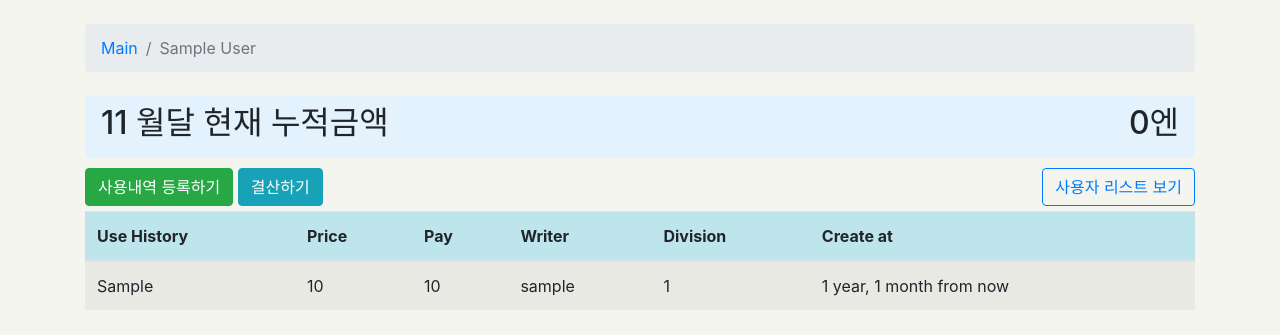
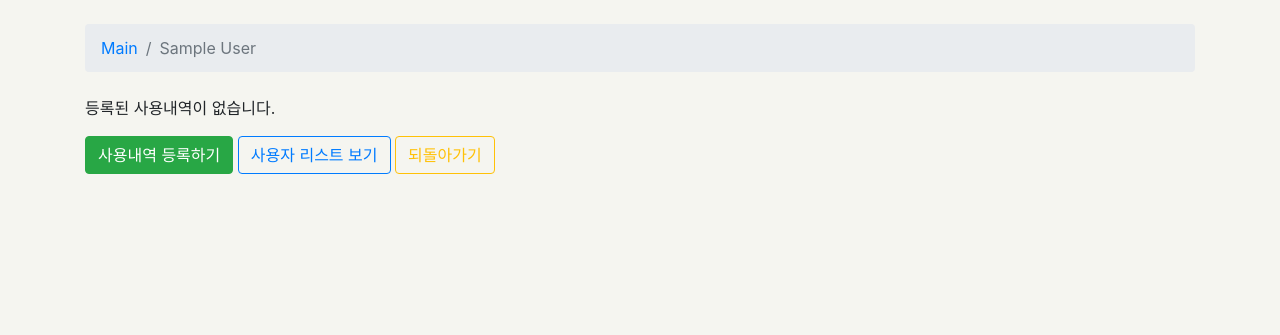
Before and after one commit to semtong/accountBook, a Django app: page /history_main/1/ in a window 1280 px wide. Shown: the part 56-391 px from the top of the page. Run offline with Django 3.2, Linux system fonts and the light colour scheme; a user stored in the database is signed in; tables that the repository leaves empty hold one stand-in row (values such as "Sample post"); some libraries are stand-ins or nearby versions; some web fonts are replaced.

Commit message:
modify queryset

```diff
--- a/accountBook/accountBook/urls.py
+++ b/accountBook/accountBook/urls.py
@@ -61,7 +61,7 @@ urlpatterns = [
     path('write_history/<int:history_pk>/', views.write_history, name='write_history'),
 
     # closing day
-    path('closing_day/<int:history_pk>/<int:month>', views.closing_day, name='closing_day'),
+    path('closing_day/<int:history_pk>/<int:year>/<int:month>', views.closing_day, name='closing_day'),
 
     path('history_main/<int:history_pk>/', views.history_main, name='history_main'),
 
--- a/accountBook/accountBookMain/views.py
+++ b/accountBook/accountBookMain/views.py
@@ -163,15 +163,18 @@ def history_main(request, history_pk):
 
     history_name = None
     save = None
+    current_year = None
     current_month = None
 
     paginator = None
     use_list = None
     try:
         save = int()
+        current_year = datetime.now().year
         current_month = datetime.now().month
 
-        history = UseList.objects.filter(book_name=history_pk).order_by('-create_at')
+        history = UseList.objects.filter(book_name=history_pk, create_at__year=current_year,
+                                         create_at__month=current_month).order_by('-create_at')
 
         sum_obj = MethodModule()
         save = sum_obj.get_sum(history_pk)
@@ -200,11 +203,11 @@ def history_main(request, history_pk):
     except EmptyPage:
         use_list = paginator.page(paginator.num_pages)
 
-    return render(request, 'history_main.html', {'history': use_list, 'name': history_name, 'sum': save, 'month': current_month})
+    return render(request, 'history_main.html', {'history': use_list, 'name': history_name, 'sum': save, 'year': current_year , 'month': current_month})
 
 
 @login_required
-def closing_day(request, history_pk, month):
+def closing_day(request, history_pk, year, month):
 
     # pre-depth
     history_name = AccountBooksName.objects.get(pk=history_pk)
@@ -225,7 +228,8 @@ def closing_day(request, history_pk, month):
     try:
 
         # all use list
-        history = UseList.objects.filter(book_name=history_pk).order_by('-create_at')
+        history = UseList.objects.filter(book_name=history_pk, create_at__year=year,
+                                         create_at__month=month).order_by('-create_at')
         if len(history) > 0:
             for i in history:
                 price = i.price
@@ -247,7 +251,7 @@ def closing_day(request, history_pk, month):
     except EmptyPage:
         use_list = paginator.page(paginator.num_pages)
 
-    return render(request, 'closing_day.html', {'name': history_name, 'user_list': user_list, 'sum': sum, 'month': month, 'div': int(div), 'history': use_list})
+    return render(request, 'closing_day.html', {'name': history_name, 'user_list': user_list, 'sum': sum, 'year': year, 'month': month, 'div': int(div), 'history': use_list})
 
 # @login_required
 # def main_view(request):
--- a/accountBook/templates/history_main.html
+++ b/accountBook/templates/history_main.html
@@ -17,7 +17,7 @@
     {% else %}
 
         <nav class="navbar navbar-light" style="background-color: #e3f2fd; margin-bottom: 10px;">
-            <h2>{{ month }} 월달 현재 누적금액</h2>
+            <h2> {{ year }} 년  {{ month }} 월달 현재 누적금액</h2>
             {% if history_name == 'k' %}
                 <h2>{{ sum|intcomma }}원</h2>
             {% else %}
@@ -27,7 +27,7 @@
 
         <a type="button" href="{% url 'write_history' name.pk %}" class="btn btn-success" style="margin-bottom:5px;">사용내역 등록하기</a>
         <a type="button" href="{% url 'accountListUser' name.pk %}" class="btn btn btn-outline-primary" style="margin-bottom:5px; float:right" >사용자 리스트 보기</a>
-        <a type="button" href="{% url 'closing_day' name.pk month %}" class="btn btn-info" style="margin-bottom:5px;float:">결산하기</a>
+        <a type="button" href="{% url 'closing_day' name.pk year month %}" class="btn btn-info" style="margin-bottom:5px;float:">결산하기</a>
 
         <table class="table table-striped">
             <thead>
```
Also changed, not shown: accountBook/templates/closing_day.html (+16 -5 lines).
